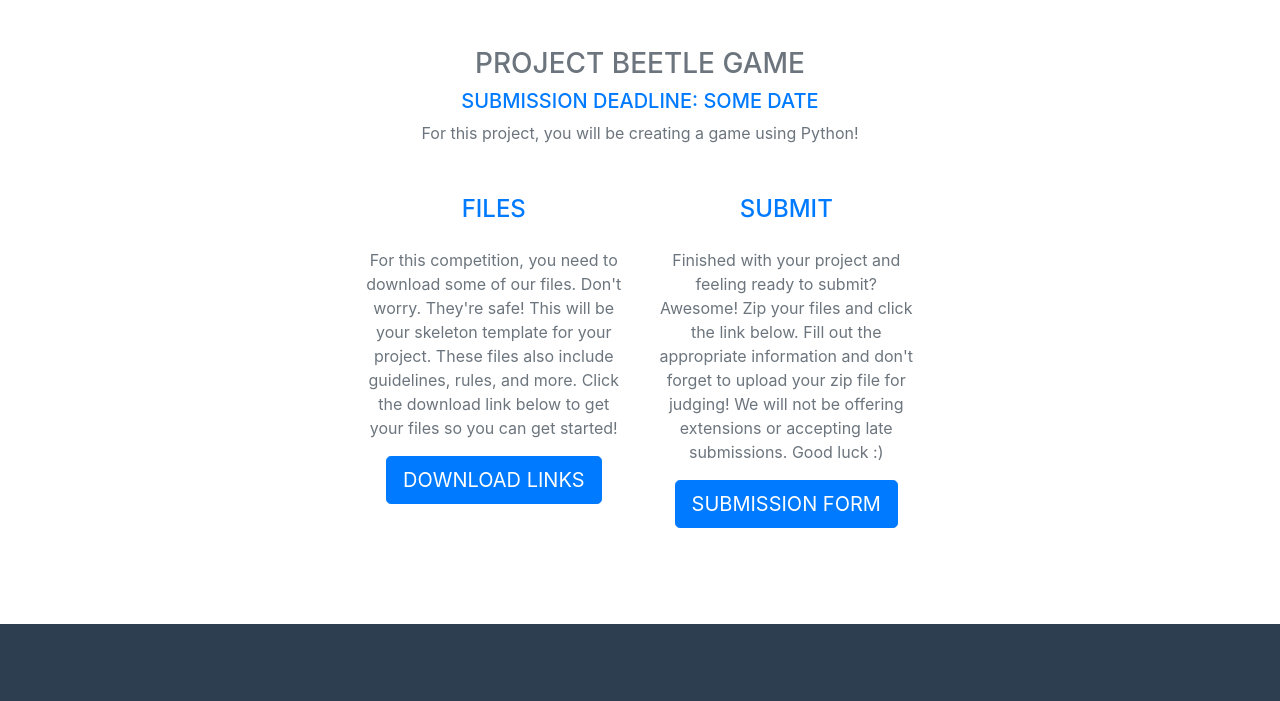
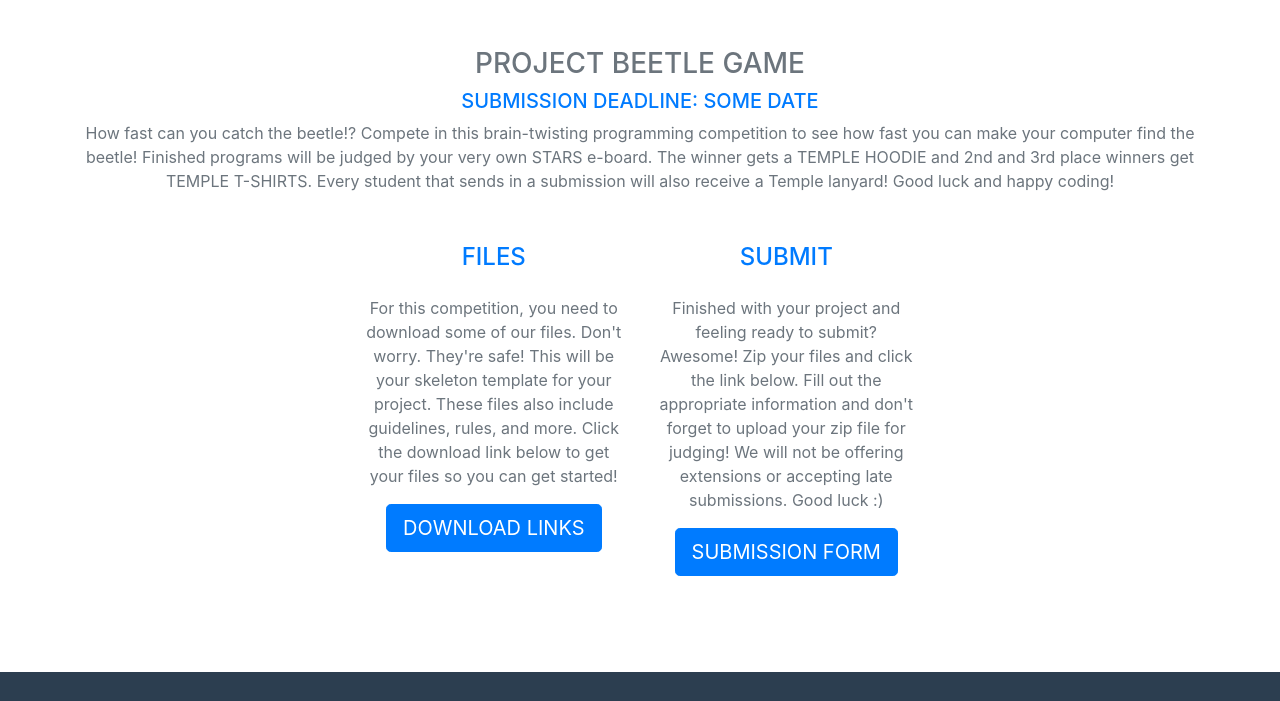
Before and after one commit to RoseKeenan/STARSwebsite, a website with bundled scripts: page competition.html in a window 1280 px wide. Shown: the part 1236-1937 px from the top of the page. Built offline with nearby package versions, Linux system fonts and the light colour scheme.

Commit message:
Added competition files!

```diff
--- a/competition.html
+++ b/competition.html
@@ -114,7 +114,13 @@
               <h3 class="text-uppercase text-center text-secondary" style="margin-top: 50px">PROJECT BEETLE GAME</h3>
               <h5 class="text-center text-primary text-uppercase">Submission Deadline: Some date</h5>
               <p class="text-center" style="margin-bottom: 50px">
-                For this project, you will be creating a game using Python!
+                How fast can you catch the beetle!? Compete in this brain-twisting
+                programming competition to see how fast you can make your computer
+                find the beetle! Finished programs will be judged by your very own STARS e-board.
+                The winner gets a TEMPLE HOODIE and 2nd and 3rd place winners get TEMPLE T-SHIRTS.
+                 Every student that sends in a submission will also receive a Temple lanyard!
+                 Good luck and happy coding!
+
               </p>
           </div>
           <div class="row">
@@ -129,7 +135,7 @@
                   your files so you can get started!
                 </p>
                 <p class="lead mb-0 text-center">
-                  <a class="btn btn-primary btn-lg portfolio-modal-dismiss" href="#">DOWNLOAD LINKS</a>
+                  <a class="btn btn-primary btn-lg" href="competitionfiles/STARS Programming Competition.zip">DOWNLOAD LINKS</a>
                 </p>
               </div>
               <div class="col-md-3 mb-5 mb-lg-0">
@@ -140,7 +146,7 @@
                     upload your zip file for judging! We will not be offering extensions or accepting late submissions. Good luck :)
                   </p>
                   <p class="lead mb-0 text-center">
-                    <a class="btn btn-primary btn-lg portfolio-modal-dismiss" href="#">SUBMISSION FORM</a>
+                    <a class="btn btn-primary btn-lg" href="https://forms.gle/BrCk4HWZiUGmnN4q7">SUBMISSION FORM</a>
                   </p>
                 </div>
               </div>
```
Also changed, not shown: 2 other files.
